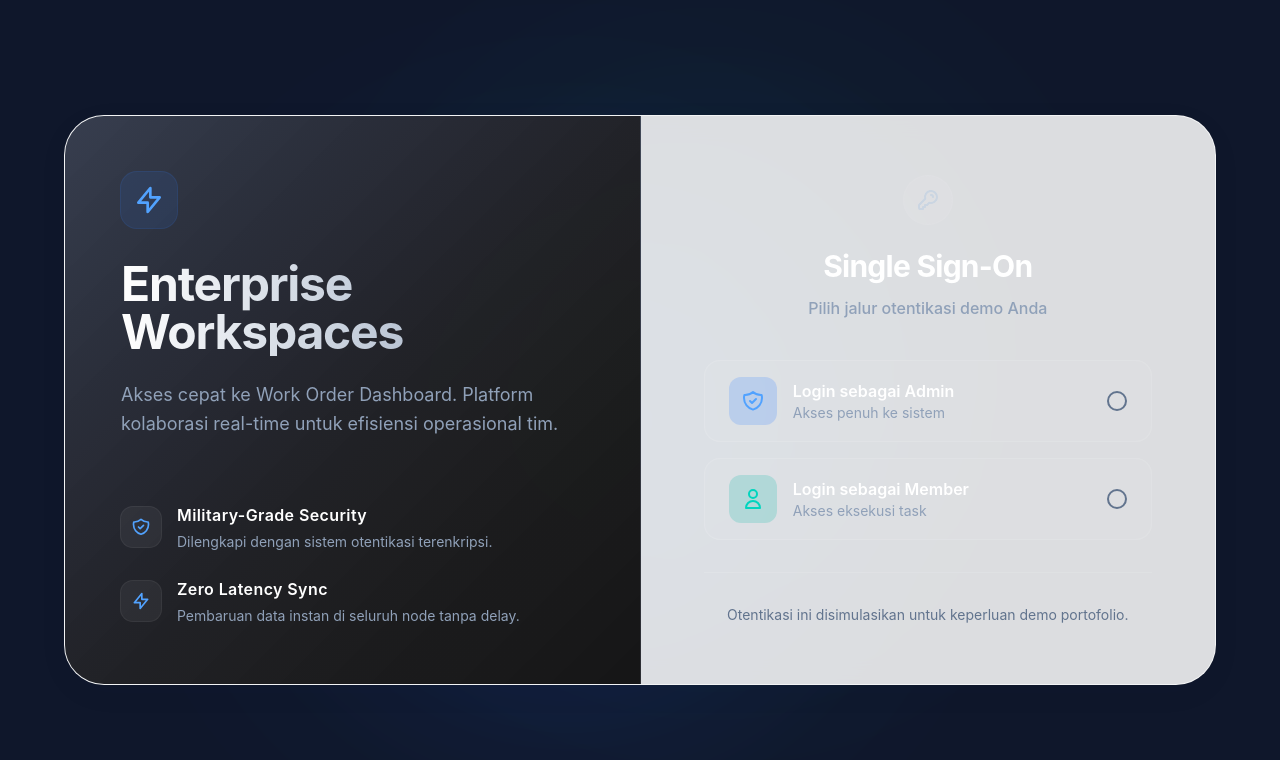
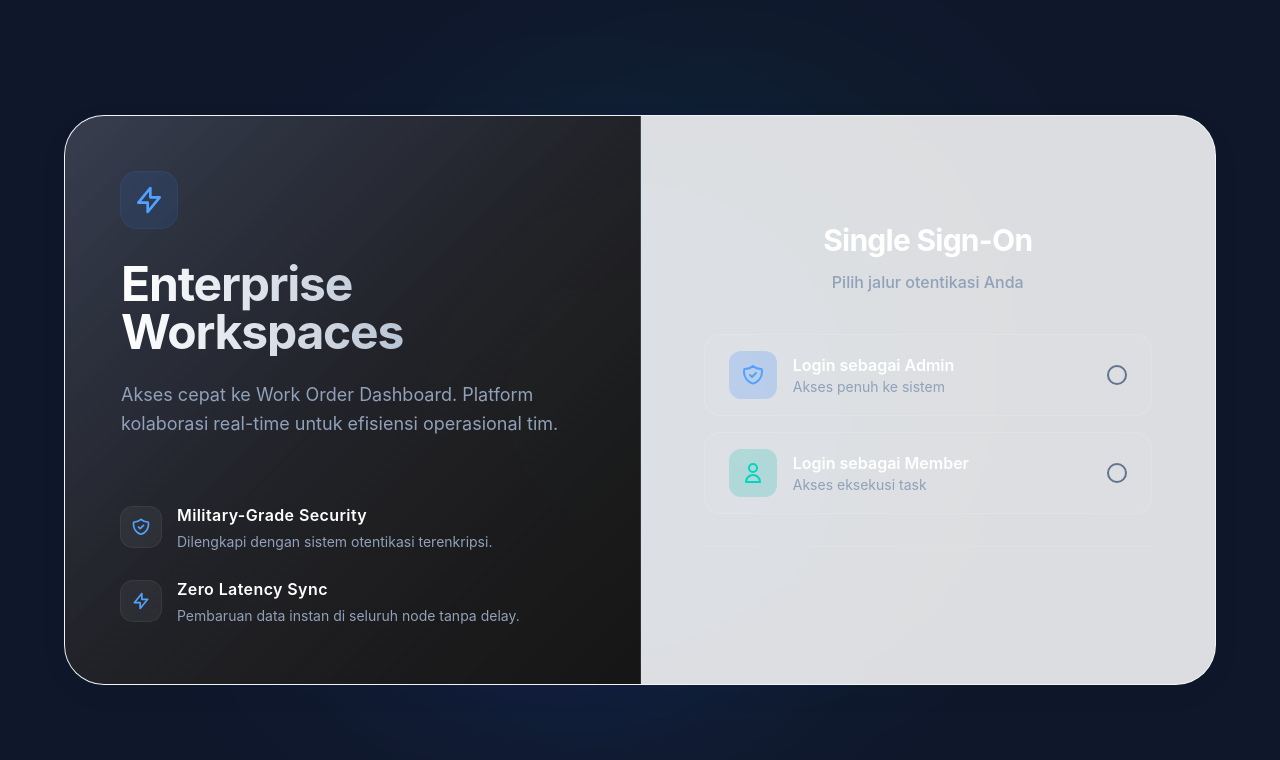
Before and after one commit to waranysye/enterprise-work-order, a Next.js app: page /login in a window 1280 px wide. Shown: the top 760 px of the page. Built offline with nearby package versions, Linux system fonts and the light colour scheme.

Commit message:
style: clean up login ui and remove demo mentions

```diff
--- a/src/app/login/page.tsx
+++ b/src/app/login/page.tsx
@@ -85,11 +85,8 @@ export default function LoginPage() {
         <div className="flex-1 p-10 sm:p-14 flex flex-col justify-center bg-white/[0.02] relative">
           <div className="max-w-md w-full mx-auto">
             <div className="mb-10 text-center">
-              <div className="inline-flex items-center justify-center p-3 bg-white/5 rounded-full mb-6 ring-1 ring-white/10">
-                <svg className="w-6 h-6 text-slate-300" fill="none" stroke="currentColor" viewBox="0 0 24 24"><path strokeLinecap="round" strokeLinejoin="round" strokeWidth={2} d="M15 7a2 2 0 012 2m4 0a6 6 0 01-7.743 5.743L11 17H9v2H7v2H4a1 1 0 01-1-1v-2.586a1 1 0 01.293-.707l5.964-5.964A6 6 0 1121 9z" /></svg>
-              </div>
               <h2 className="text-3xl font-bold text-white tracking-tight">Single Sign-On</h2>
-              <p className="mt-3 text-slate-400 font-medium">Pilih jalur otentikasi demo Anda</p>
+              <p className="mt-3 text-slate-400 font-medium">Pilih jalur otentikasi Anda</p>
             </div>
 
             {state?.error && (
@@ -148,7 +145,7 @@ export default function LoginPage() {
             </form>
 
             <div className="mt-8 pt-8 border-t border-white/10 text-center">
-              {pending ? (
+              {pending && (
                 <div className="inline-flex items-center justify-center gap-3 text-sm text-slate-400">
                   <svg className="h-5 w-5 animate-spin text-blue-500" fill="none" viewBox="0 0 24 24">
                     <circle className="opacity-25" cx="12" cy="12" r="10" stroke="currentColor" strokeWidth="4" />
@@ -156,8 +153,6 @@ export default function LoginPage() {
                   </svg>
                   Mengotentikasi kredensial...
                 </div>
-              ) : (
-                <p className="text-sm text-slate-500">Otentikasi ini disimulasikan untuk keperluan demo portofolio.</p>
               )}
             </div>
           </div>
```
